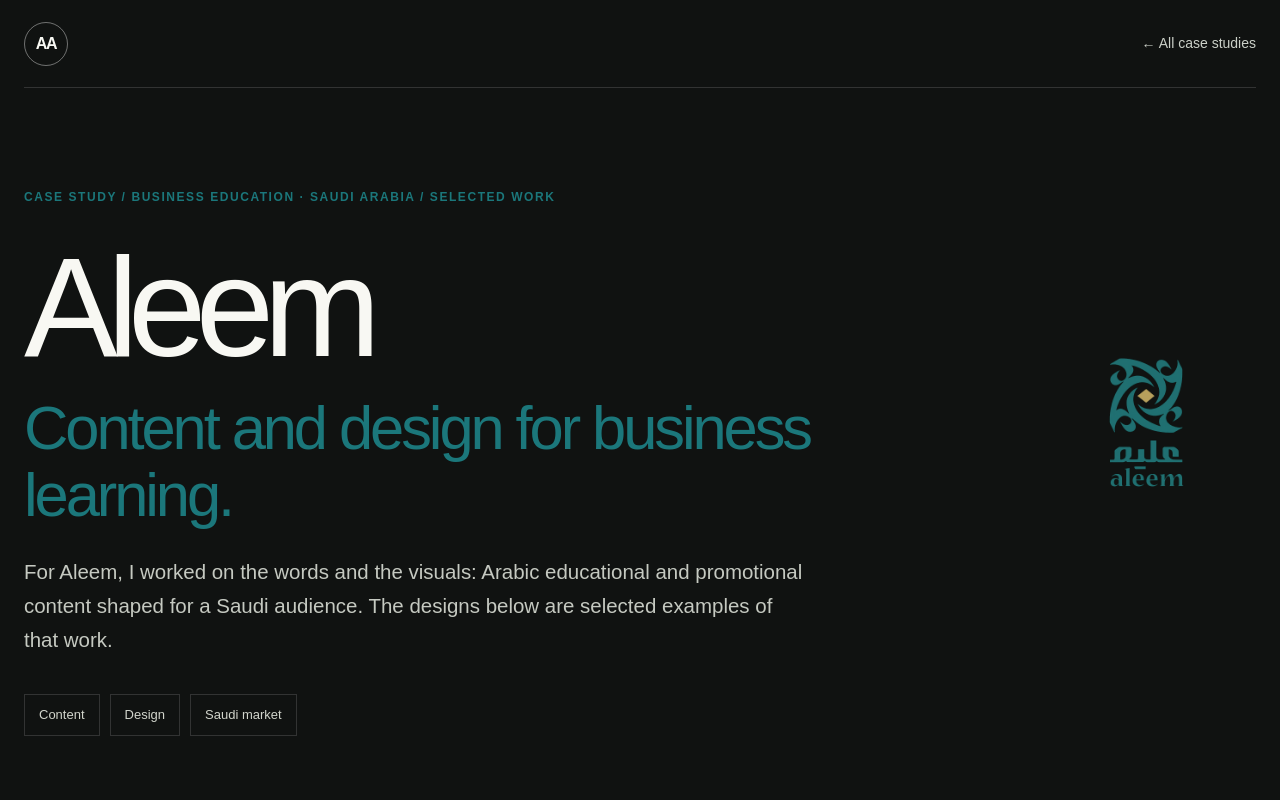
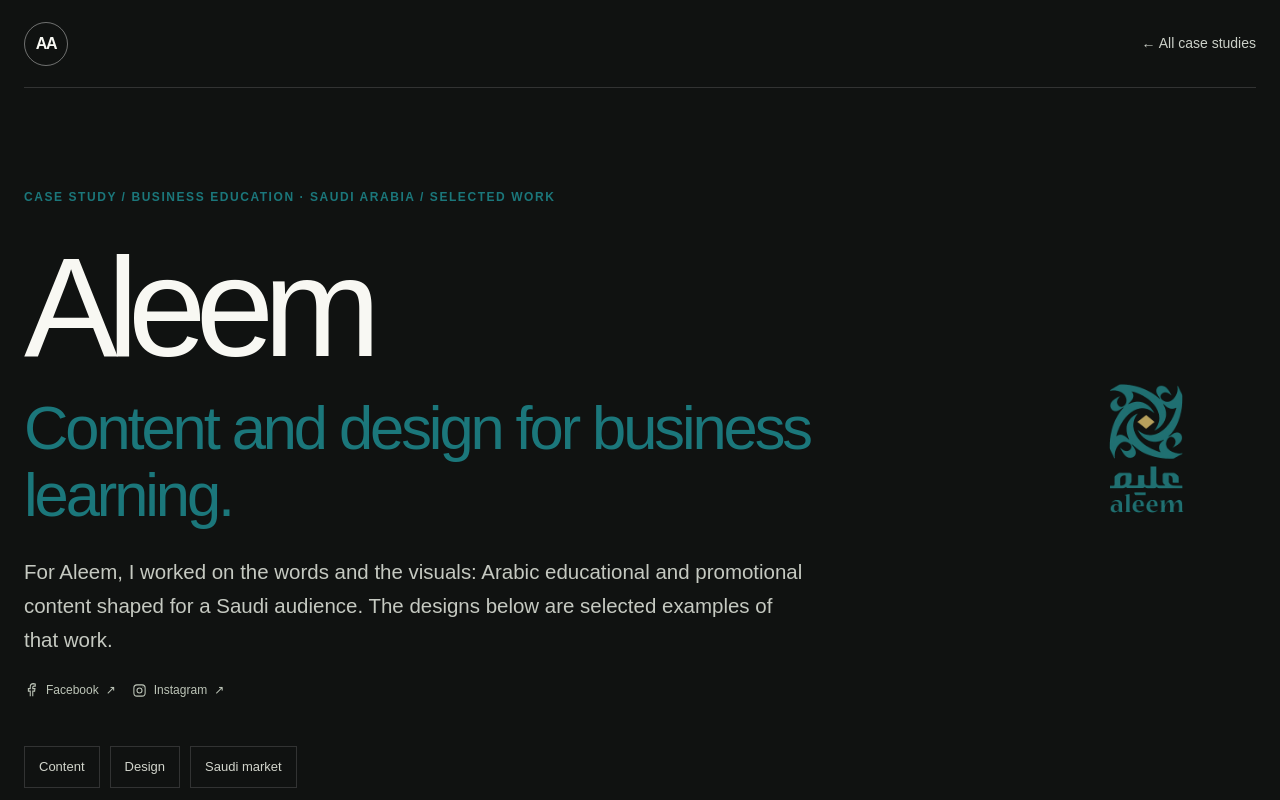
Before and after one commit to AmrAbdelhay/portfolio, a Next.js app: page /work/aleem in a window 1280 px wide. Shown: the top 800 px of the page. Built offline with nearby package versions, Linux system fonts and the light colour scheme.

Commit message:
Add compact social platform links to brand pages

```diff
--- /dev/null
+++ b/app/brand-socials.tsx
@@ -0,0 +1,28 @@
+const brandPlatforms: Record<string, { platform: "Facebook" | "Instagram"; url: string }[]> = {
+  aleem: [
+    { platform: "Facebook", url: "https://www.facebook.com/aleemacademy.sa" },
+    { platform: "Instagram", url: "https://www.instagram.com/aleem_saa/" },
+  ],
+  rs: [{ platform: "Instagram", url: "https://www.instagram.com/rspaac/" }],
+  noga: [
+    { platform: "Facebook", url: "https://www.facebook.com/profile.php?id=61579710984123" },
+    { platform: "Instagram", url: "https://www.instagram.com/noga_home.store/" },
+  ],
+};
+
+export default function BrandSocials({ slug, name }: { slug: string; name: string }) {
+  const links = brandPlatforms[slug];
+  if (!links?.length) return null;
+  return (
+    <nav className="brand-socials" aria-label={`${name} social platforms`}>
+      {links.map(({ platform, url }) => (
+        <a key={platform} href={url} target="_blank" rel="noopener noreferrer" aria-label={`${name} on ${platform} (opens in a new tab)`}>
+          <svg width="15" height="15" viewBox="0 0 24 24" fill="none" stroke="currentColor" strokeWidth="1.7" aria-hidden="true">
+            {platform === "Instagram" ? <><rect x="3" y="3" width="18" height="18" rx="5" /><circle cx="12" cy="12" r="4" /><circle cx="17.5" cy="6.5" r=".8" fill="currentColor" stroke="none" /></> : <path d="M14 21v-8h3l.5-4H14V7c0-1 .3-2 2-2h2V1.5A23 23 0 0 0 15 1c-3 0-5 2-5 5v3H7v4h3v8" />}
+          </svg>
+          {platform}<span aria-hidden="true">↗</span>
+        </a>
+      ))}
+    </nav>
+  );
+}
--- a/app/globals.css
+++ b/app/globals.css
@@ -1061,3 +1061,8 @@
 .rs-work-copy a{font-size:12px;color:var(--lime);margin-top:6px}
 @media(max-width:1000px){.rs-work{flex-basis:85%}}
 @media(max-width:600px){.rs-gallery-heading{display:block}.rs-gallery-controls{margin-top:20px}.rs-work{flex-basis:88%;display:block}.rs-video-wrap video{max-height:440px}.rs-work-copy{padding:22px}.rs-counts{grid-template-columns:repeat(4,minmax(0,1fr));gap:8px}.rs-counts dd{font-size:24px}}
+
+.brand-socials { display: flex; flex-wrap: wrap; gap: 6px 16px; margin-top: 16px; }
+.brand-socials a { display: inline-flex; align-items: center; gap: 7px; min-height: 36px; color: #bdc5b8; font-size: 12px; text-decoration: none; }
+.brand-socials a:hover { color: var(--lime); }
+.brand-socials a:focus-visible { outline: 2px solid var(--lime); outline-offset: 4px; border-radius: 3px; }
--- a/app/work/[slug]/page.tsx
+++ b/app/work/[slug]/page.tsx
@@ -3,6 +3,7 @@
 import { aleemDesigns, caseStudies } from "../../portfolio-data";
 
 import RSGallery from "../../rs-gallery";
+import BrandSocials from "../../brand-socials";
 
 const details = {
   noga: {
@@ -49,7 +50,7 @@
   const study = caseStudies.find((item) => item.slug === slug)!;
   return <main className="detail-page" style={{ "--detail-accent": study.accent } as React.CSSProperties}>
     <nav className="nav shell" aria-label="Case study navigation"><a className="brand-mark" href="/" aria-label="Portfolio home">AA</a><a className="detail-back" href="/#work">← All case studies</a></nav>
-    <header className="detail-hero shell"><div className="detail-overline">CASE STUDY / {study.market} / {study.period}</div><div className="detail-hero-row"><div><h1>{study.name}<span>{detail.headline}</span></h1><p>{detail.intro}</p></div><img src={study.image} alt={`${study.name} logo`} /></div><div className="detail-tags">{study.tags.map(tag => <span key={tag}>{tag}</span>)}</div></header>
+    <header className="detail-hero shell"><div className="detail-overline">CASE STUDY / {study.market} / {study.period}</div><div className="detail-hero-row"><div><h1>{study.name}<span>{detail.headline}</span></h1><p>{detail.intro}</p><BrandSocials slug={slug} name={study.name} /></div><img src={study.image} alt={`${study.name} logo`} /></div><div className="detail-tags">{study.tags.map(tag => <span key={tag}>{tag}</span>)}</div></header>
     {study.metrics && <section className="detail-metrics shell" aria-label="Selected results">{study.metrics.map(metric => <div key={metric.label}><strong>{metric.value}</strong><span>{metric.label}</span></div>)}{slug === "noga" && <p>Approximate commercial results based on campaign exports and delivered-order records. Estimated ROAS.</p>}{slug === "rs" && <p>Approximate sales reported for a three-month period during the sales role.</p>}</section>}
     {slug === "rs" && <RSGallery />}
     <section className="detail-chapters shell"><div className="section-label"><span>01</span> My work at {study.name}</div><div className="detail-chapter-list">{detail.chapters.map(chapter => <article key={chapter.number}><span className="chapter-number">{chapter.number}</span><div><h2>{chapter.title}</h2><p>{chapter.text}</p><small>{chapter.evidence}</small></div></article>)}</div></section>
```
